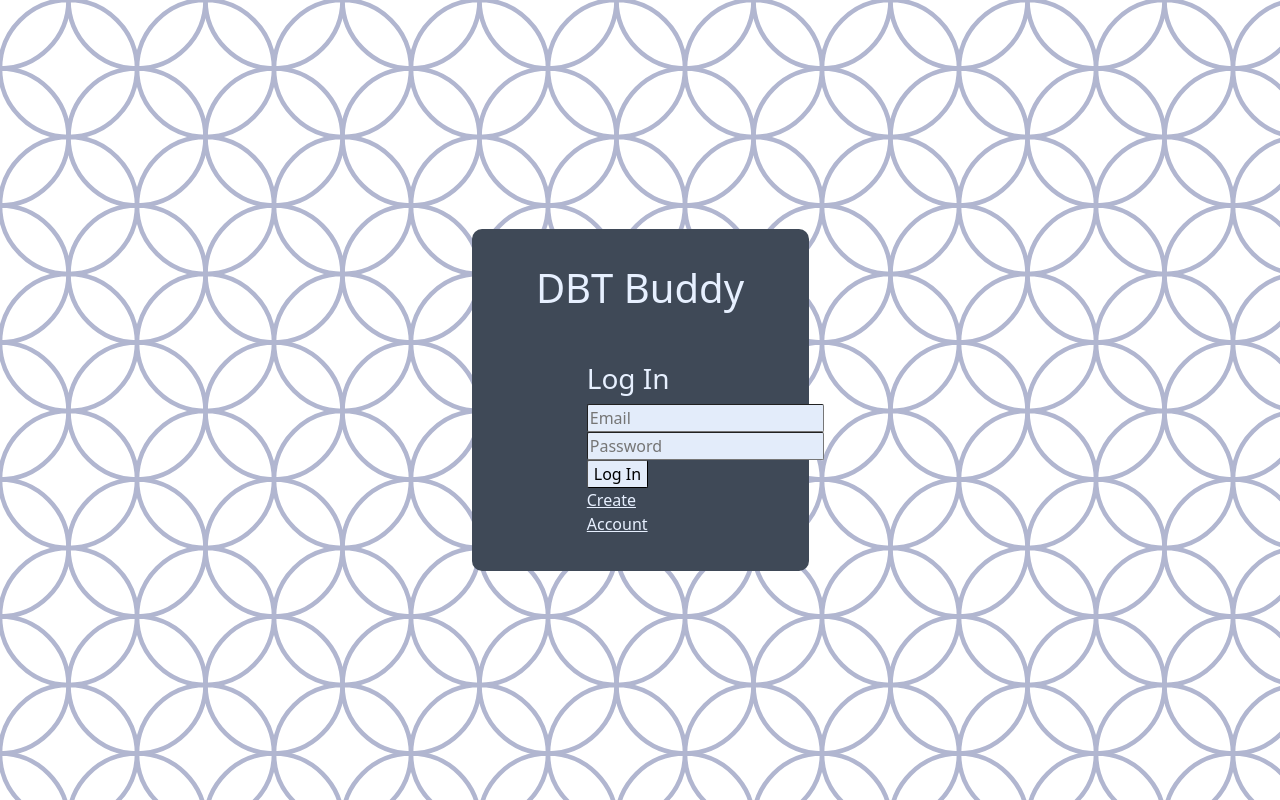
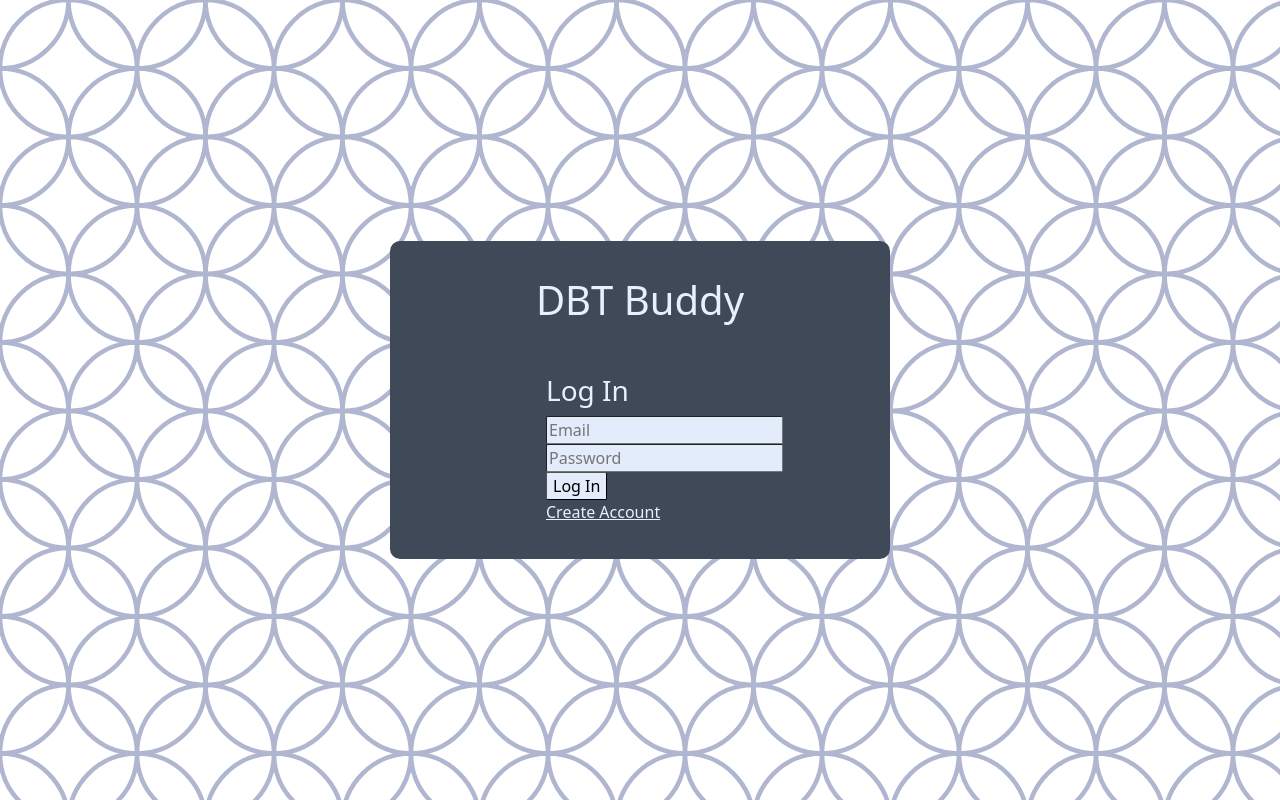
Before and after one commit to algavrich/DBT-Buddy, a Flask app: page / in a window 1280 px wide. Run offline with Flask 2, Linux system fonts and the light colour scheme.

```diff
--- a/static/css/main.css
+++ b/static/css/main.css
@@ -26,6 +26,10 @@ canvas {
 
 .flash-msg {
     margin: 0;
+}
+
+#login-content-row {
+    width: 500px;
 }
 
 #login-content {
```
